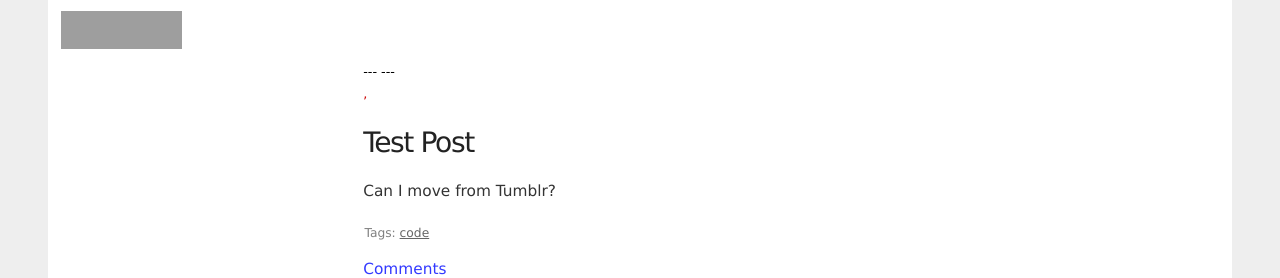
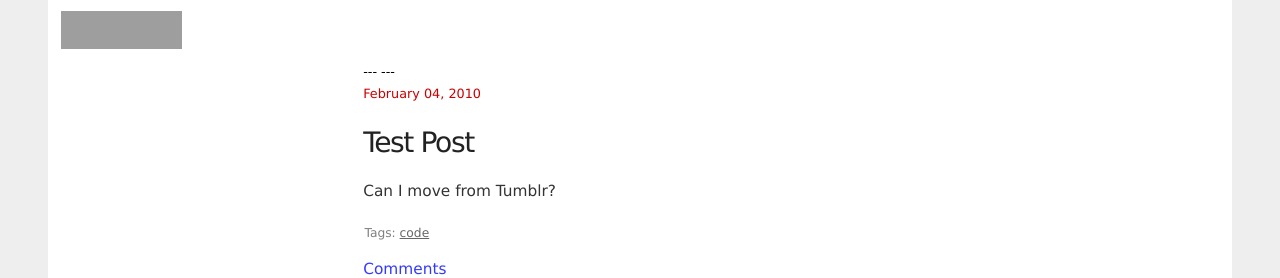
Before and after one commit to emory/atomicules.github.com, a Jekyll site: the page built from index.html, in a window 1280 px wide. Shown: the part 191-469 px from the top of the page. Built offline with Jekyll 4.4.1, drawn with Linux system fonts in a browser that asks for light colours; the list of posts is cut into pages by our own code; grey boxes are pictures that could not be loaded.

Commit message:
Fix date time liquid tags (4th attempt)

```diff
--- a/_includes/text.html
+++ b/_includes/text.html
@@ -2,7 +2,7 @@
 ---
 <header>
 	<a href="{{ post.url }}" class="permalink">
-		<time datetime="{{ post.date.year }}-{{ post.date.month }}-{{ post.date.day }}">{{ post.date.month }} {{ post.date.day }}, {{ post.date.year }}</time>
+		<time datetime="{{ post.date | date: "%Y-%m-%d" }}">{{ post.date | date: "%B %d, %Y" }}</time>
 	</a>
 
 	<h1>{{ post.title }}</h1>
```
